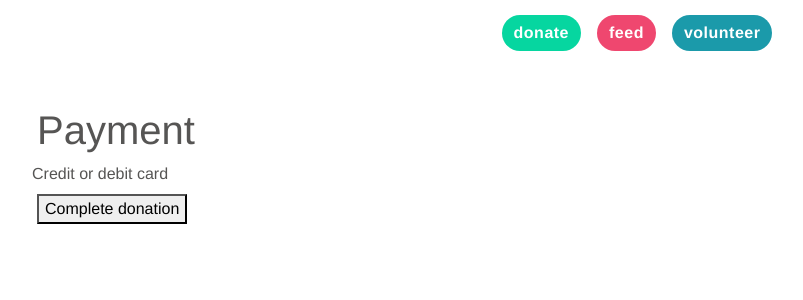
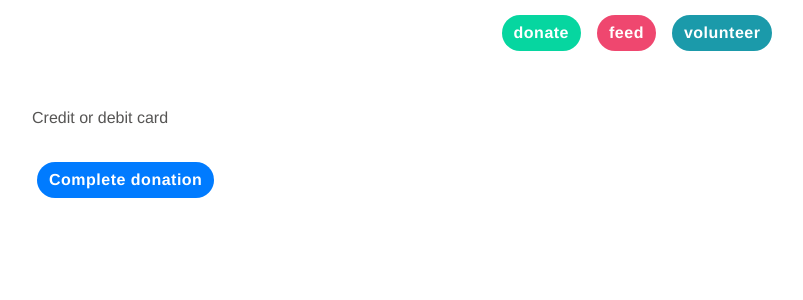
Before and after one commit to awolffromspace/hoos-giving-back, a Django app: page /donations/pay/ in a window 1280 px wide. Shown: the part 71-371 px from the top of the page, without its empty margins (3-806 px from the left). Run offline with Django 3.2, Linux system fonts and the light colour scheme; the visitor is signed in with stand-in values (Sample User, id 1); some libraries are stand-ins or nearby versions.

Commit message:
Style payment page

```diff
--- a/donations/templates/donations/pay.html
+++ b/donations/templates/donations/pay.html
@@ -21,8 +21,6 @@
 
 <div class="wrapper">
 {% if user.is_authenticated %}
-<h1>Payment</h1>
-
 <form action="" method="post" id="payment-form">
 	{% csrf_token %}
   <div class="form-row">
@@ -35,9 +33,9 @@
 
     <!-- Used to display form errors. -->
     <div id="card-errors" role="alert"></div>
-  </div>
+  </div><br>
 
-  <button>Complete donation</button>
+  <button class="btn btn-primary" style = "letter-spacing: .5px;border: none; border-radius: 40px;font-family: Helvetica; font-style: normal; font-weight: bold;">Complete donation</button>
 </form>
 
 <script src="https://js.stripe.com/v3/"></script>
```
